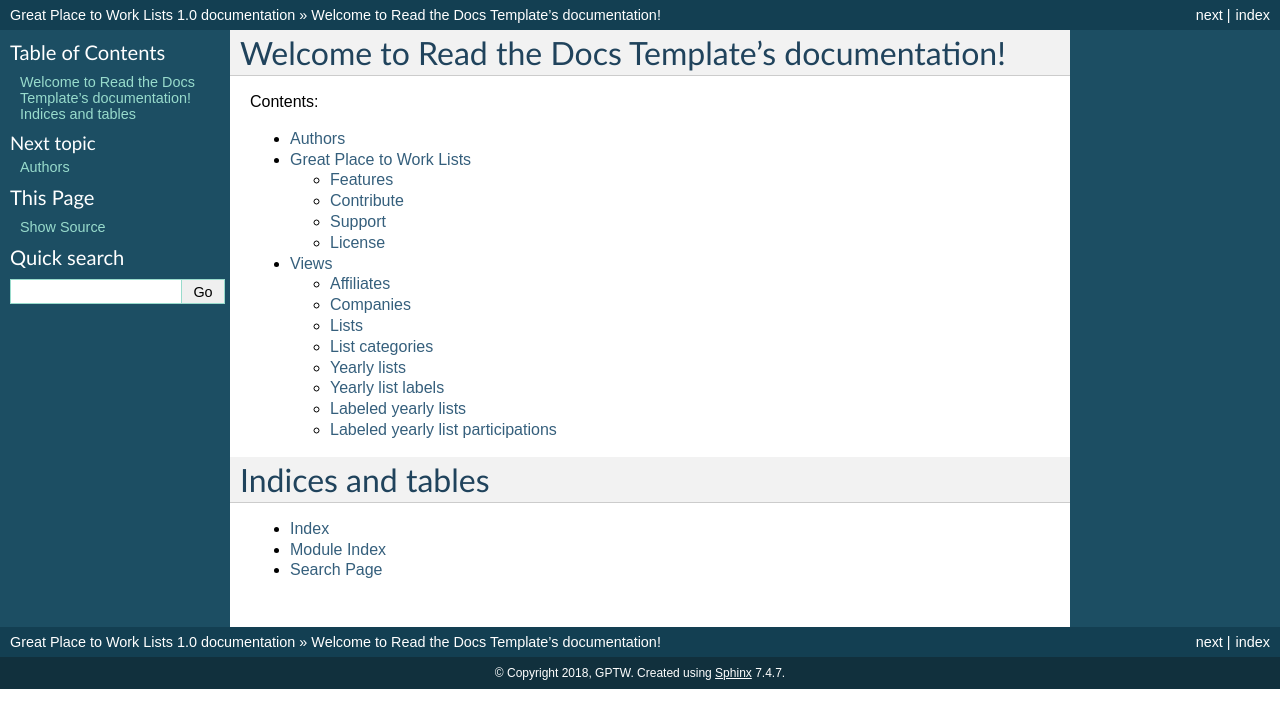
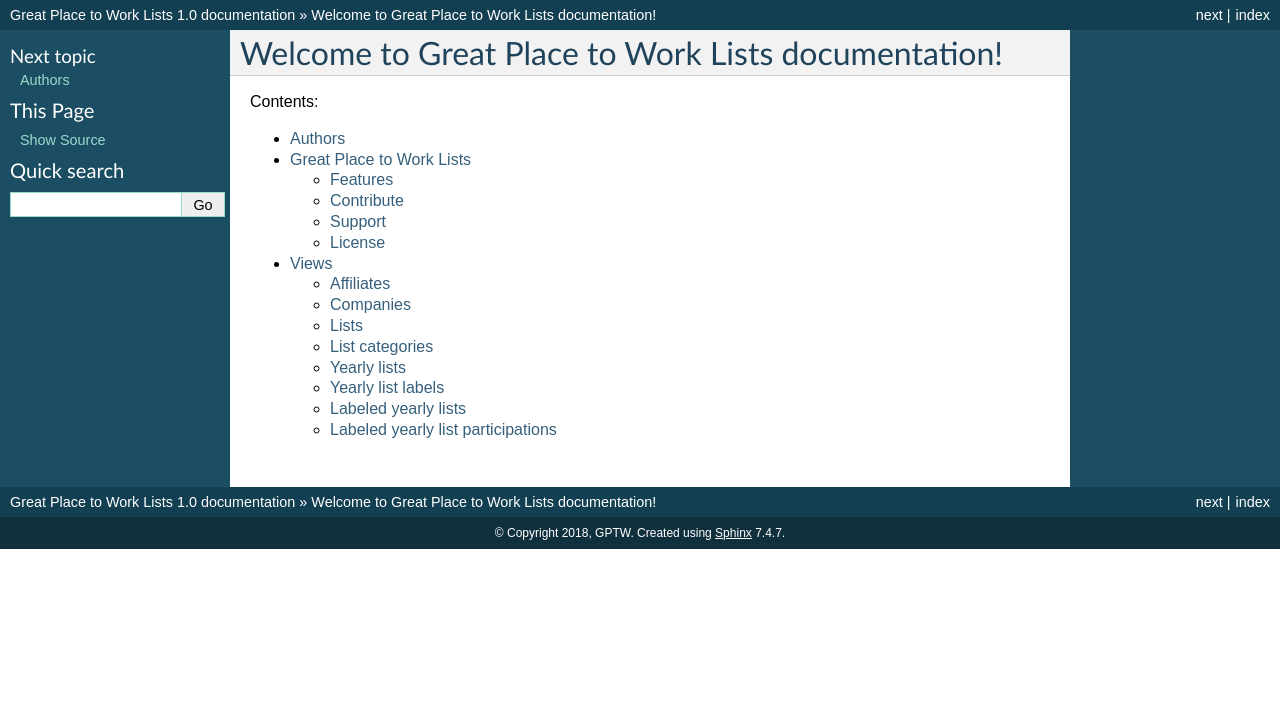
Before and after one commit to treste91/Great-Place-to-Work-Lists, a Sphinx documentation site: the page built from docs/index.rst, in a window 1280 px wide. Shown: the top 728 px of the page. Built offline with Sphinx 7.4.7, drawn with Linux system fonts in a browser that asks for light colours.

Commit message:
Update index.rst

```diff
--- a/docs/index.rst
+++ b/docs/index.rst
@@ -1,9 +1,9 @@
-.. Read the Docs Template documentation master file, created by
+.. Great Place to Work Lists documentation master file, created by
    sphinx-quickstart on Tue Aug 26 14:19:49 2014.
    You can adapt this file completely to your liking, but it should at least
    contain the root `toctree` directive.
 
-Welcome to Read the Docs Template's documentation!
+Welcome to Great Place to Work Lists documentation!
 ==================================================
 
 Contents:
@@ -13,12 +13,3 @@
    :glob:
 
    *
-
-
-
-Indices and tables
-==================
-
-* :ref:`genindex`
-* :ref:`modindex`
-* :ref:`search`
```
